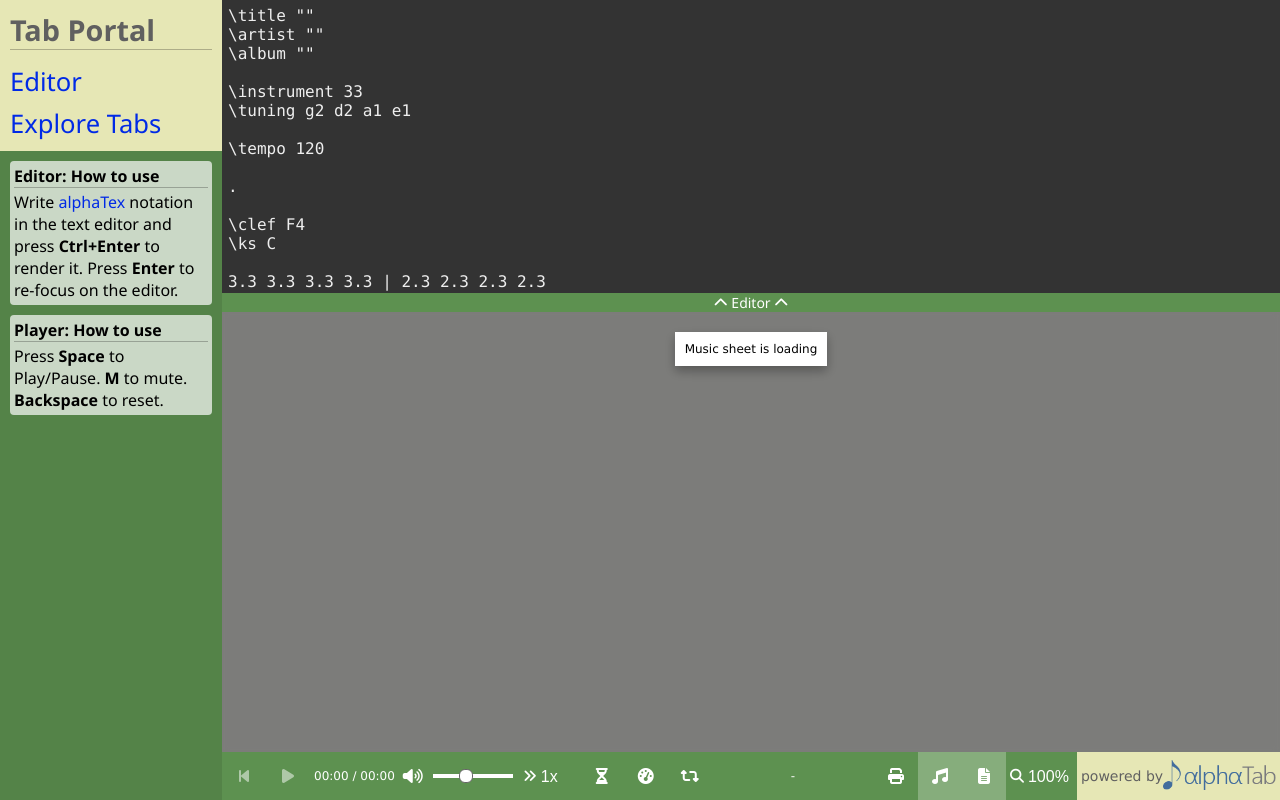
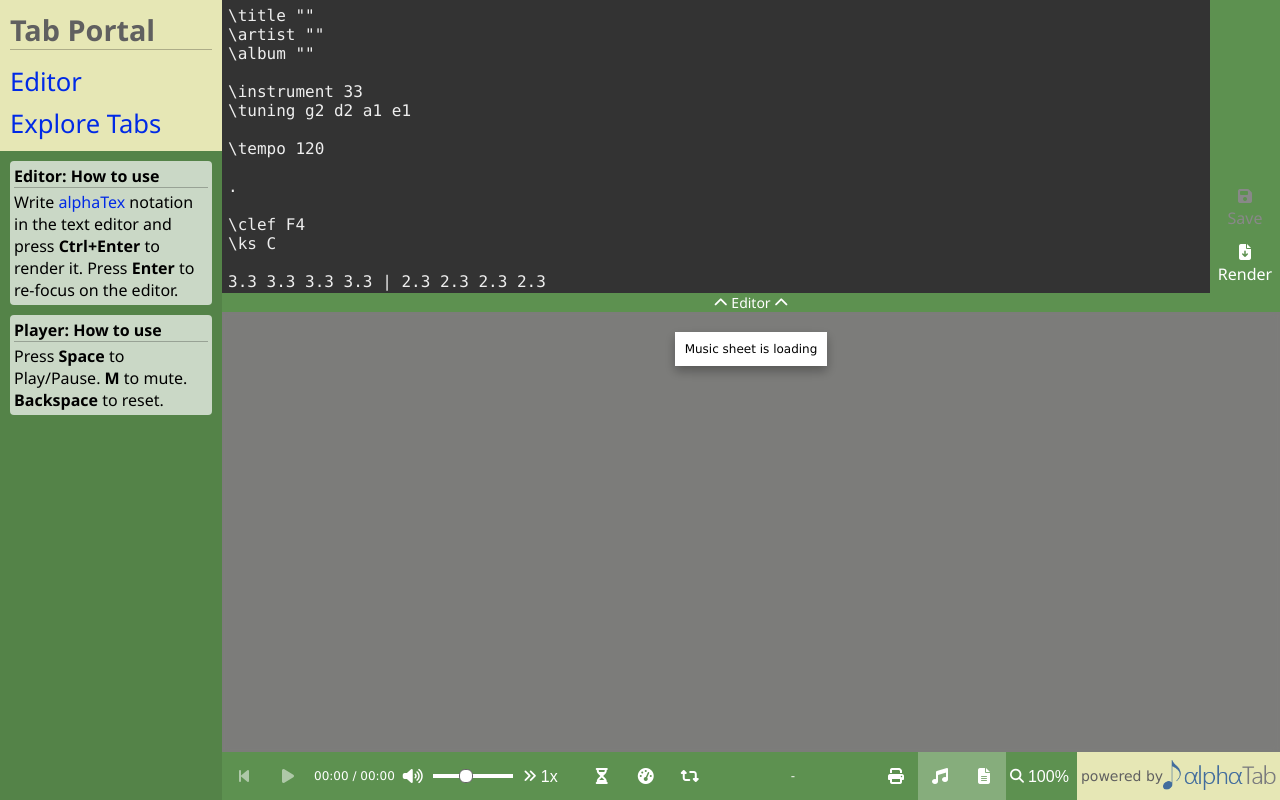
Before and after one commit to jonaro00/TabPortal, a Flask app: page / in a window 1280 px wide. Run offline with Flask 2, Linux system fonts and the light colour scheme; some libraries are stand-ins or nearby versions.

Commit message:
Editor menu

```diff
--- a/app.py
+++ b/app.py
@@ -45,7 +45,7 @@
             return send_file(file, mimetype='text')
         return render_template('tabeditor.jinja',
                                alphaTex=file.read_text(),
-                               readonly=True,
+                               readonly=(request.args.get('edit') is None),
                                )
     abort(404)
 
--- a/static/tabEditor.js
+++ b/static/tabEditor.js
@@ -1,6 +1,8 @@
 const cont = document.querySelector(".tp-editor-container")
 const editor = cont.querySelector(".tp-editor")
 const editorTextArea = cont.querySelector("#tp-text-editor")
+const editorEditBtn = cont.querySelector("#tp-edit")
+const editorRenderBtn = cont.querySelector("#tp-render")
 const editorBar = cont.querySelector(".tp-editor-bar")
 const editorBarIcons = cont.querySelectorAll(".tp-editor-bar i")
 
@@ -12,6 +14,21 @@
     });
 }
 editorBar.onclick = toggleEditor;
+
+editorEditBtn && (editorEditBtn.onclick = () => {
+    window.location.assign('?edit=true')
+});
+editorRenderBtn && (editorRenderBtn.onclick = () => {
+    render();
+});
+
+function render() {
+    let pos = api.tickPosition;
+    api.tex(editorTextArea.value);
+    api.tickPosition = pos;
+    editorTextArea.blur();
+    viewport.focus();
+}
 
 api.error.on(() => {
     overlayError.style.display = "flex";
@@ -25,12 +42,8 @@
     switch(event.key) {
         case "Enter":
             if (event.ctrlKey) { // Ctrl+Enter renders the alphaTex
-                let pos = api.tickPosition;
-                api.tex(editorTextArea.value);
-                api.tickPosition = pos;
+                render();
                 event.preventDefault(); // Consume the event so it doesn't get handled twice
-                editorTextArea.blur();
-                viewport.focus();
             }
             else if (document.activeElement == document.body){ // Enter focuses textarea
                 if(editor.classList.contains("hidden")){
--- a/static/tabPortal.css
+++ b/static/tabPortal.css
@@ -105,11 +105,13 @@
 }
 .tp-editor {
     flex: 4 1;
+    display: flex;
 }
 .tp-editor.hidden {
     display: none;
 }
 #tp-text-editor {
+    flex: 1;
     height: 100%;
     width: 100%;
     background-color: #333;
@@ -123,6 +125,24 @@
     padding: 6px;
     padding-bottom: calc((100vh - 48px) * 0.3);
     overflow-wrap: normal;
+}
+.tp-editor-menu {
+    flex: 0 0 70px;
+    background-color: var(--main-bg-color);
+    color: var(--main-text-color);
+    display: flex;
+    flex-direction: column-reverse;
+}
+.tp-editor-menu>*{
+    height: 56px;
+    text-align: center;
+    padding: 4px;
+}
+.tp-editor-menu a.btn {
+    font-size: 16px;
+    color: var(--main-text-color, #fff);
+    cursor: pointer;
+    text-decoration: none;
 }
 .tp-editor-bar {
     flex: 0 0 19px;
--- a/templates/tabeditor.jinja
+++ b/templates/tabeditor.jinja
@@ -17,7 +17,24 @@
 {% block content %}
   <div class="tp-editor-container">
     <div class="tp-editor {{ 'hidden' if readonly }}">
-      <textarea id="tp-text-editor" spellcheck="false" {{ 'readonly' if readonly }}>{{ alphaTex }}</textarea>
+      <textarea id="tp-text-editor" spellcheck="false" {{ 'readonly' if readonly }}>{{ alphaTex or '' }}</textarea>
+      <div class="tp-editor-menu">
+        {% if readonly %}
+          <a class="btn" id="tp-edit">
+            <i class="fas fa-edit"></i>
+            <br>Edit
+          </a>
+        {% else %}
+          <a class="btn" id="tp-render">
+            <i class="fas fa-file-download"></i>
+            <br>Render
+          </a>
+          <a class="btn" id="tp-save" style="color:#888">
+            <i class="fas fa-save"></i>
+            <br>Save
+          </a>
+        {% endif %}
+      </div>
     </div>
     <div class="tp-editor-bar">
       {% if readonly %}
```
Lines whose indentation alone changed are shown as unchanged.
